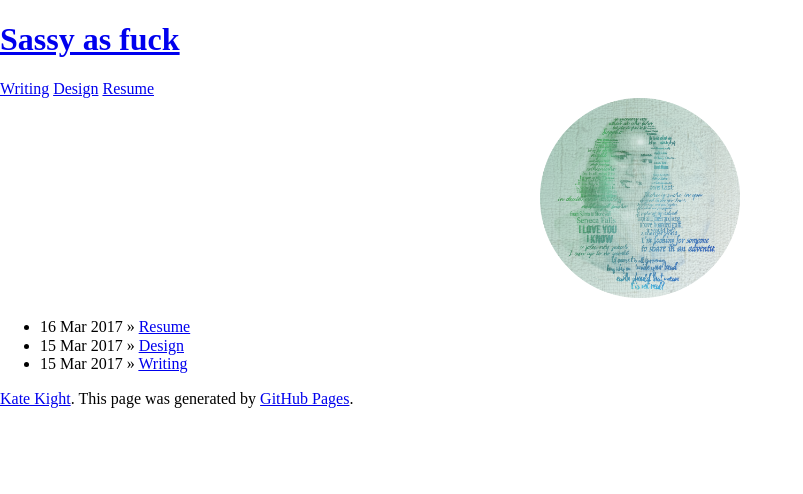
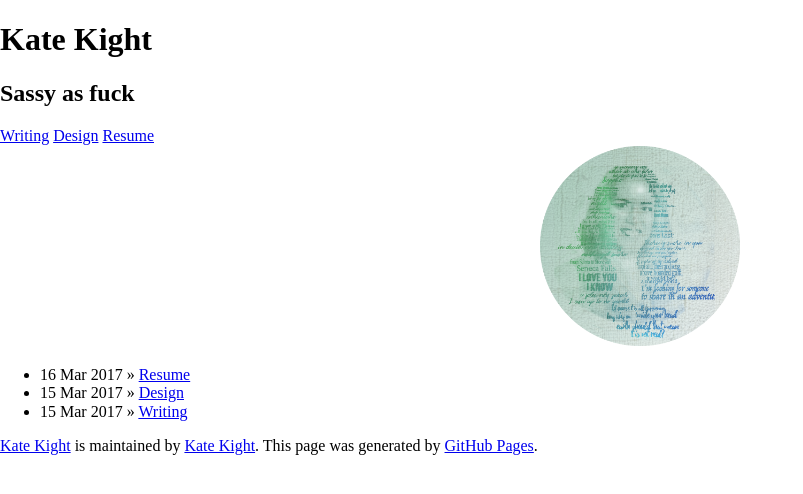
Before and after one commit to Flyakight/flyakight.github.io, a Jekyll site: the page built from index.html, in a window 1280 px wide. Shown: the top 494 px of the page, without its empty margins (0-803 px from the left). Built offline with Jekyll 4.4.1, drawn with Linux system fonts in a browser that asks for light colours; nearby versions of some CDN libraries; library files that are not in the unit come from our copies; the list of posts is cut into pages by our own code; some of the changed lines change nothing that is shown.

Commit message:
Update _config.yml

```diff
--- a/_config.yml
+++ b/_config.yml
@@ -1,5 +1,5 @@
 # Setup
-title:       <a href="http://www.katekight.com> Kate Kight </a>
+title:        Kate Kight
 tagline:      Sassy as fuck
 baseurl:      "katekigh.com"
 paginate:     1
```
